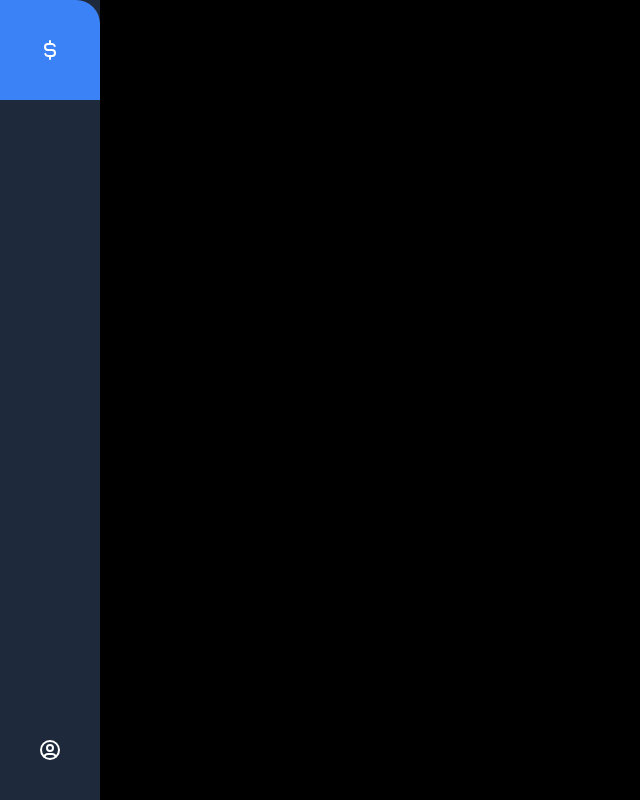
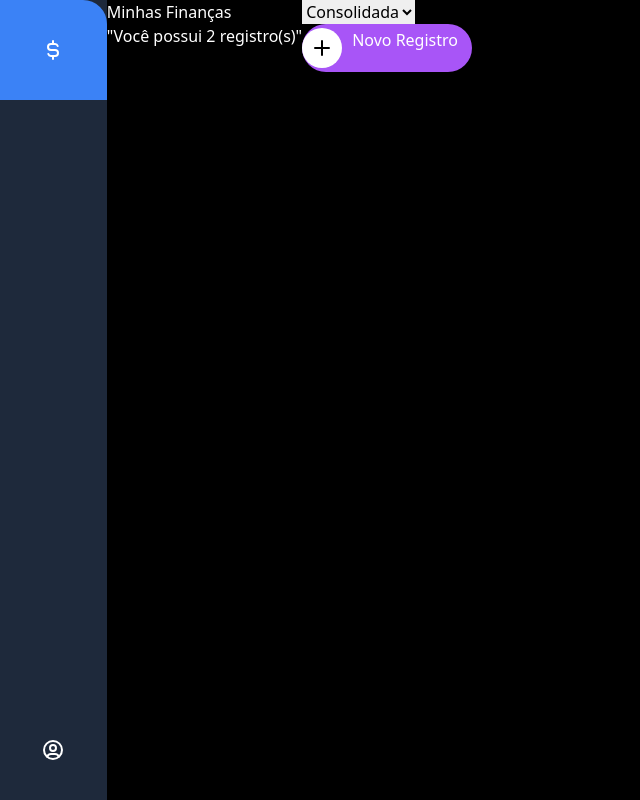
Before and after one commit to alanccezar/fd-rocket-financeiro, a Next.js app in the folder frontend-rocket-financeiro/: page / in a window 1280 px wide. Shown: the whole page, without its empty margins (0-640 px from the left). Built offline with nearby package versions, Linux system fonts and the light colour scheme.

Commit message:
Added header components

```diff
--- /dev/null
+++ b/frontend-rocket-financeiro/src/components/template/AddNewRegister.tsx
@@ -0,0 +1,14 @@
+import { IconPlus } from "@tabler/icons-react";
+
+export default function AddNewRegister() {
+  return (
+    <button className="w-[170px] flex bg-purple-500 py-1 rounded-full align-center"
+    >
+      <div className="bg-white rounded-full relative h-[40px] w-[40px] flex items-center
+          justify-center mr-[10px]">
+        <IconPlus stroke={2} className="text-purple" />
+      </div>
+      <span className="text-white">Novo Registro</span>
+    </button>
+  )
+}
--- /dev/null
+++ b/frontend-rocket-financeiro/src/components/template/Content.tsx
@@ -0,0 +1,14 @@
+import Header from "./Header";
+
+interface Content {
+  titulo: string;
+  notifications?: string;
+}
+
+export default function Content(props: Content) {
+  return (
+    <section className="w-11/12 h-screen">
+      <Header titulo={props.titulo} notifications={props.notifications} />
+    </section>
+  )
+}
--- /dev/null
+++ b/frontend-rocket-financeiro/src/components/template/Filter.tsx
@@ -0,0 +1,11 @@
+export default function Filter() {
+  return (
+    <form action="">
+      <select name="status" id="status" className="text-black">
+        <option value="consolidada">Consolidada</option>
+        <option value="cancelada">Cancelada</option>
+        <option value="pendente">Pendente</option>
+      </select>
+    </form >
+  )
+}
--- /dev/null
+++ b/frontend-rocket-financeiro/src/components/template/Header.tsx
@@ -0,0 +1,24 @@
+import AddNewRegister from "./AddNewRegister";
+import Filter from "./Filter";
+
+interface Header {
+  titulo: string;
+  notifications?: string;
+}
+
+export default function Header(props: Header) {
+  return (
+    <header className="w-full h-1/6 flex">
+      <div className="flex flex-col">
+        <h1 className="text-white">
+          {props.titulo}
+        </h1>
+        <h4 className="text-white">{props.notifications}</h4>
+      </div>
+      <div className="">
+        <Filter />
+        <AddNewRegister />
+      </div>
+    </header>
+  )
+}
--- a/frontend-rocket-financeiro/src/components/template/HomeButton.tsx
+++ b/frontend-rocket-financeiro/src/components/template/HomeButton.tsx
@@ -5,6 +5,6 @@ import Link from "next/link";
 
 export default function HomeButton() {
   return (
-    <Link href="/" className="w-[100px] h-[100px] flex justify-center items-center bg-blue-500 rounded-tr-3xl"><IconCurrencyDollar stroke={2} /></Link>
+    <Link href="/" className="w-full h-[100px] flex justify-center items-center bg-blue-500 rounded-tr-3xl text-white"><IconCurrencyDollar stroke={2} /></Link>
   )
 }
--- a/frontend-rocket-financeiro/src/components/template/MainMenu.tsx
+++ b/frontend-rocket-financeiro/src/components/template/MainMenu.tsx
@@ -4,7 +4,7 @@ import UserAvatarButton from "./UserAvatarButton";
 
 export default function MainMenu() {
   return (
-    <aside className="w-[100px] h-screen flex flex-col justify-between bg-slate-800">
+    <aside className="w-1/12 h-screen flex flex-col justify-between bg-slate-800">
       <HomeButton />
       <UserAvatarButton />
     </aside>
--- /dev/null
+++ b/frontend-rocket-financeiro/src/components/template/Pagina.tsx
@@ -0,0 +1,22 @@
+import Content from "./Content";
+import MainMenu from "./MainMenu";
+
+interface PaginaProps {
+  titulo: string;
+  descricao?: string;
+  children?: any;
+  className?: any;
+  menu?: any;
+  notifications?: string;
+}
+
+export default function Pagina(props: PaginaProps) {
+  return (
+    <main
+      className="w-screen h-screen flex"
+    >
+      <MainMenu />
+      <Content titulo={props.titulo} notifications={props.notifications} />
+    </main>
+  )
+}
--- a/frontend-rocket-financeiro/src/components/template/UserAvatarButton.tsx
+++ b/frontend-rocket-financeiro/src/components/template/UserAvatarButton.tsx
@@ -5,6 +5,6 @@ import Link from "next/link";
 
 export default function UserAvatarButton() {
   return (
-    <Link href="/" className="w-[100px] h-[100px] flex justify-center items-center"><IconUserCircle stroke={2} /></Link>
+    <Link href="/" className="w-full h-[100px] flex justify-center items-center text-white"><IconUserCircle stroke={2} /></Link>
   )
 }
--- a/frontend-rocket-financeiro/src/pages/index.tsx
+++ b/frontend-rocket-financeiro/src/pages/index.tsx
@@ -1,11 +1,7 @@
-import MainMenu from "@/components/template/MainMenu";
+import Pagina from "@/components/template/Pagina";
 
 export default function Home() {
   return (
-    <main
-      className={`w-screen h-screen`}
-    >
-      <MainMenu />
-    </main>
+    <Pagina titulo="Minhas Finanças" notifications={`"Você possui ${2} registro(s)"`}></Pagina>
   );
 }
--- a/frontend-rocket-financeiro/src/styles/globals.css
+++ b/frontend-rocket-financeiro/src/styles/globals.css
@@ -3,7 +3,6 @@
 @tailwind utilities;
 
 body {
-  color: #fff;
   background: #000;
 }
 
```
